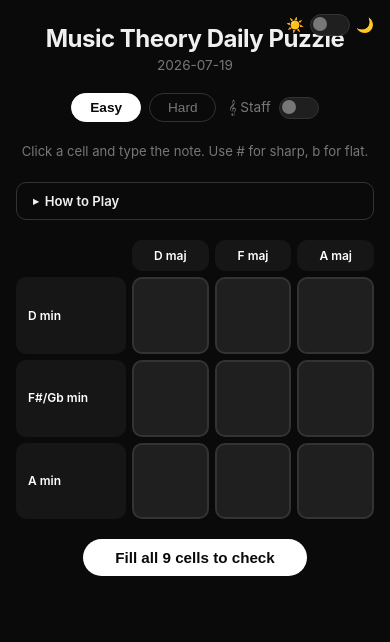
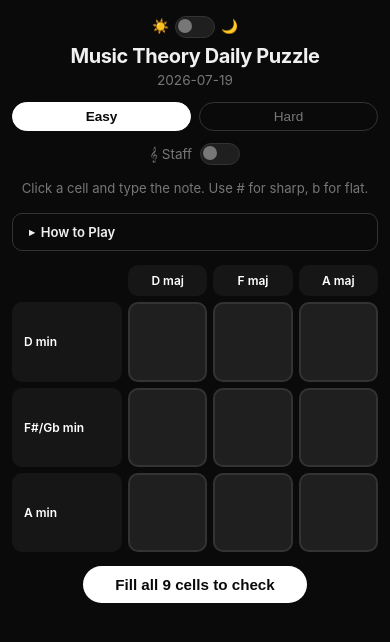
Before and after one commit to aaroncecchinibutler/music-theory-daily-puzzle, a React (Vite) app: page / in a window 390 px wide. Shown: the top 642 px of the page. Built offline with nearby package versions, Linux system fonts and the light colour scheme.

Commit message:
Fix mobile layout — move theme toggle inline, stack controls, reduce font sizes
Co-Authored-By: Claude Sonnet 4.6 <noreply@anthropic.com>

```diff
--- a/src/App.css
+++ b/src/App.css
@@ -53,6 +53,32 @@ header h1 {
   letter-spacing: -0.02em;
 }
 
+@media (max-width: 480px) {
+  .app {
+    padding: 16px 12px 40px;
+    gap: 14px;
+  }
+
+  header h1 {
+    font-size: 1.25rem;
+  }
+
+  .top-controls {
+    flex-direction: column;
+    gap: 10px;
+  }
+
+  .difficulty-tabs {
+    width: 100%;
+    justify-content: center;
+  }
+
+  .tab {
+    flex: 1;
+    text-align: center;
+  }
+}
+
 .date {
   color: var(--text-muted);
   font-size: 0.85rem;
@@ -80,7 +106,7 @@ header h1 {
   font-variant-numeric: tabular-nums;
 }
 
-/* Theme toggle — fixed top right */
+/* Theme toggle — sits in header row on mobile, fixed on desktop */
 .theme-toggle {
   position: fixed;
   top: 14px;
@@ -94,8 +120,16 @@ header h1 {
 }
 
 .theme-toggle-icon {
-  font-size: 0.9rem;
+  font-size: 0.85rem;
   line-height: 1;
+}
+
+@media (max-width: 480px) {
+  .theme-toggle {
+    position: static;
+    justify-content: center;
+    margin-bottom: -8px;
+  }
 }
 
 /* Top controls row */
```
